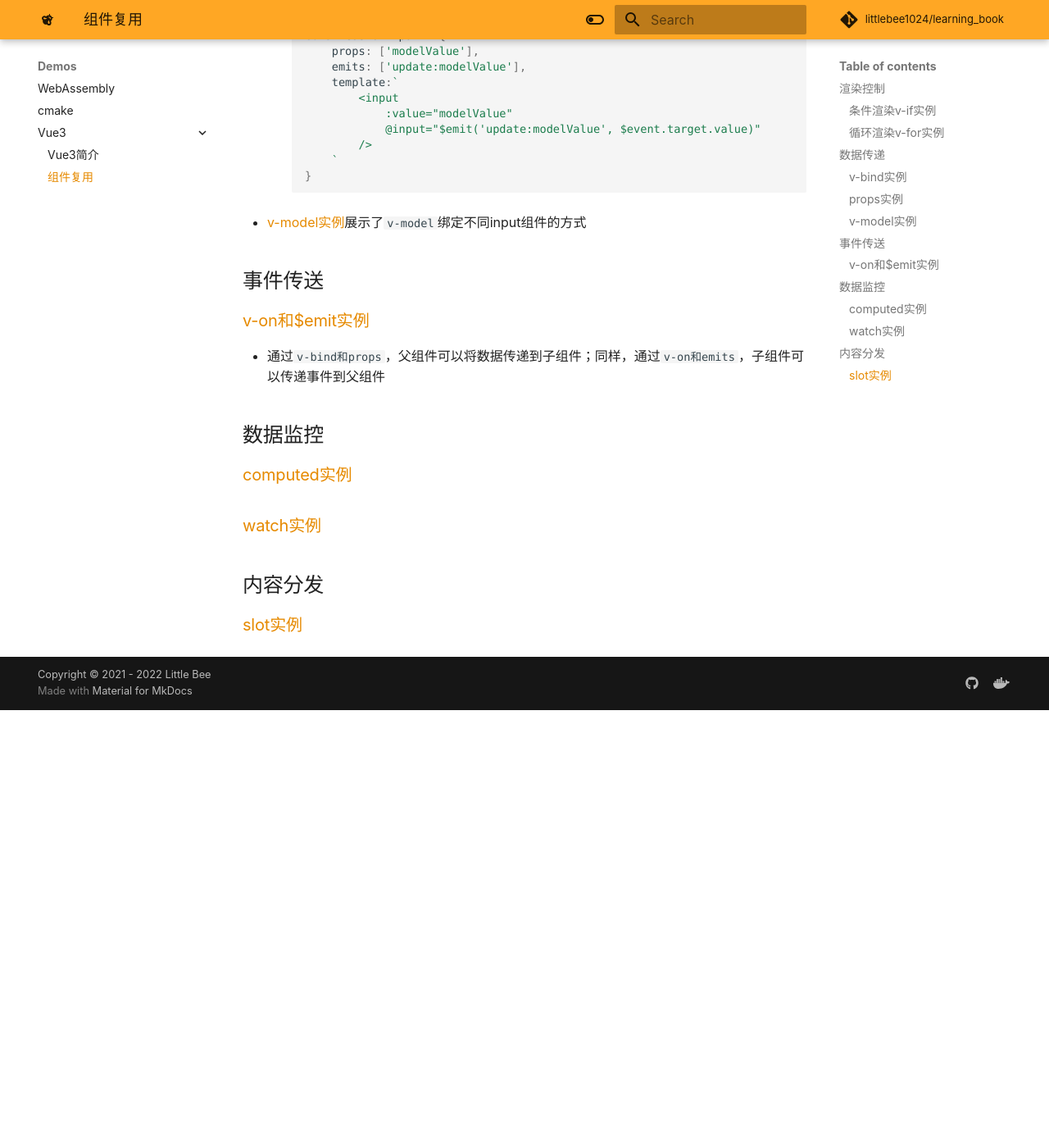
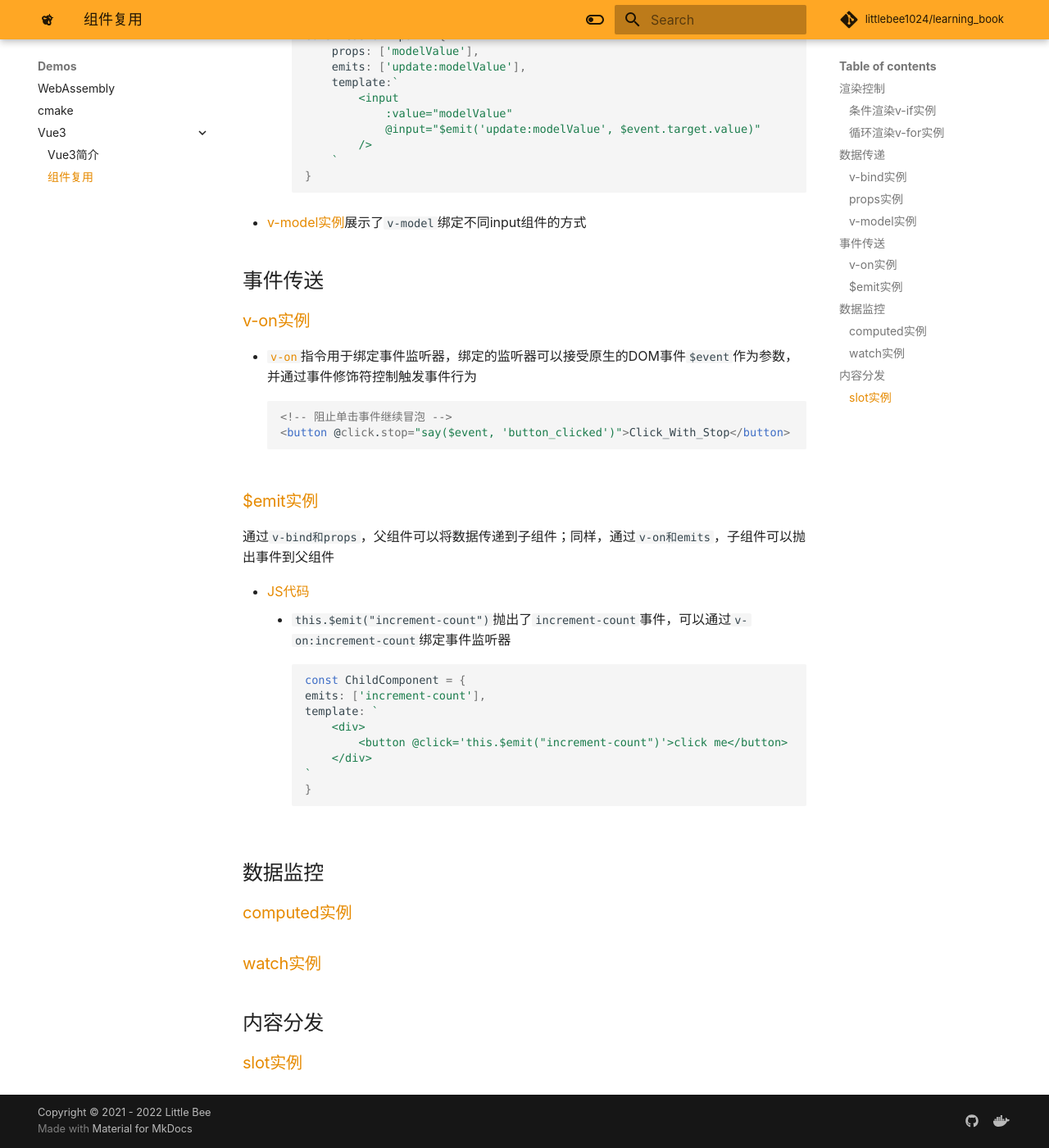
Before and after one commit to LittleBee1024/learning_book, an MkDocs documentation site: the page built from docs/demos/vue/components/README.md, in a window 1280 px wide and 1400 px high, scrolled down 3163 px. Shown: the whole window at 82% size. Built offline with MkDocs 1.6.1 and Material for MkDocs 9.7.7, drawn with Linux system fonts in a browser that asks for light colours; some web fonts are replaced; comment, search, counter and statistics services are not loaded; before the commit the page ends 4029 px from its top, so only the background shows below that.

Commit message:
update readme

````diff
--- a/docs/demos/vue/components/README.md
+++ b/docs/demos/vue/components/README.md
@@ -96,9 +96,28 @@
 
 ## 事件传送
 
-### [v-on和$emit实例](./code/emits)
-* 通过`v-bind和props`，父组件可以将数据传递到子组件；同样，通过`v-on和emits`，子组件可以传递事件到父组件
+### [v-on实例](./code/v-on)
+* [`v-on`](https://v3.cn.vuejs.org/api/directives.html#v-on)指令用于绑定事件监听器，绑定的监听器可以接受原生的DOM事件`$event`作为参数，并通过事件修饰符控制触发事件行为
+```html
+<!-- 阻止单击事件继续冒泡 -->
+<button @click.stop="say($event, 'button_clicked')">Click_With_Stop</button>
+```
 
+### [$emit实例](./code/emits)
+通过`v-bind和props`，父组件可以将数据传递到子组件；同样，通过`v-on和emits`，子组件可以抛出事件到父组件
+
+* [JS代码](docs/demos/vue/components/code/emits/index.js)
+    * `this.$emit("increment-count")`抛出了`increment-count`事件，可以通过`v-on:increment-count`绑定事件监听器
+    ```js
+    const ChildComponent = {
+    emits: ['increment-count'],
+    template: `
+        <div>
+            <button @click='this.$emit("increment-count")'>click me</button>
+        </div>
+    `
+    }
+    ```
 
 ## 数据监控
 
````
Also changed, not shown: docs/demos/vue/components/code/v-on/index.html (added, +19 -0 lines), docs/demos/vue/components/code/v-on/index.js (added, +11 -0 lines).
